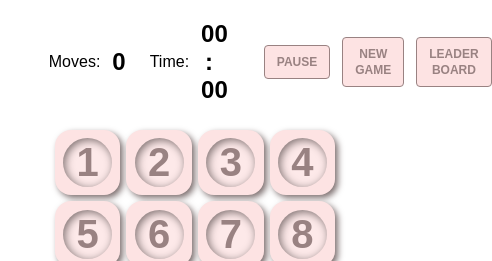
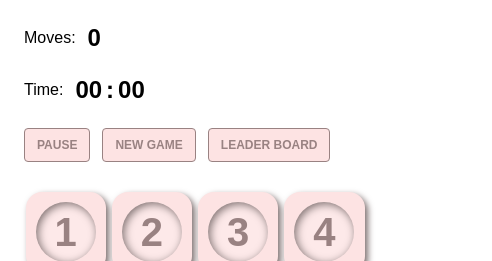
Before and after one commit to Georgi-Filipov/15-game, a plain HTML site: page index.html in a window 390 px wide. Shown: the top 261 px of the page, 492 px wide, since content can reach past the window. Drawn offline with Linux system fonts and the light colour scheme; a web font is replaced by a local one.

Commit message:
adaptive

```diff
--- a/index.css
+++ b/index.css
@@ -7,6 +7,7 @@
 body {
   margin: 0;
   min-height: 100vh;
+  padding-bottom: 24px;
 }
 
 button {
@@ -137,10 +138,11 @@ button {
 .info-block__item.buttons {
   flex: 1;
   justify-content: flex-end;
+  gap: 12px;
 }
 
-.info-block__item > * {
-  margin-left: 12px;
+.info-block__item > *:not(button) {
+  margin: 0 0 0 12px;
 }
 
 table {
@@ -166,3 +168,17 @@ table td {
 table td.digits {
   text-align: right;
 }
+
+@media screen and (max-width: 768px) {
+  .plate-container {
+    width: min(90vw, 90vh);
+    height: min(90vw, 90vh);
+  }
+
+  .info-block {
+    width: 100%;
+    padding: 24px;
+    flex-direction: column;
+    align-items: flex-start;
+  }
+}
```
